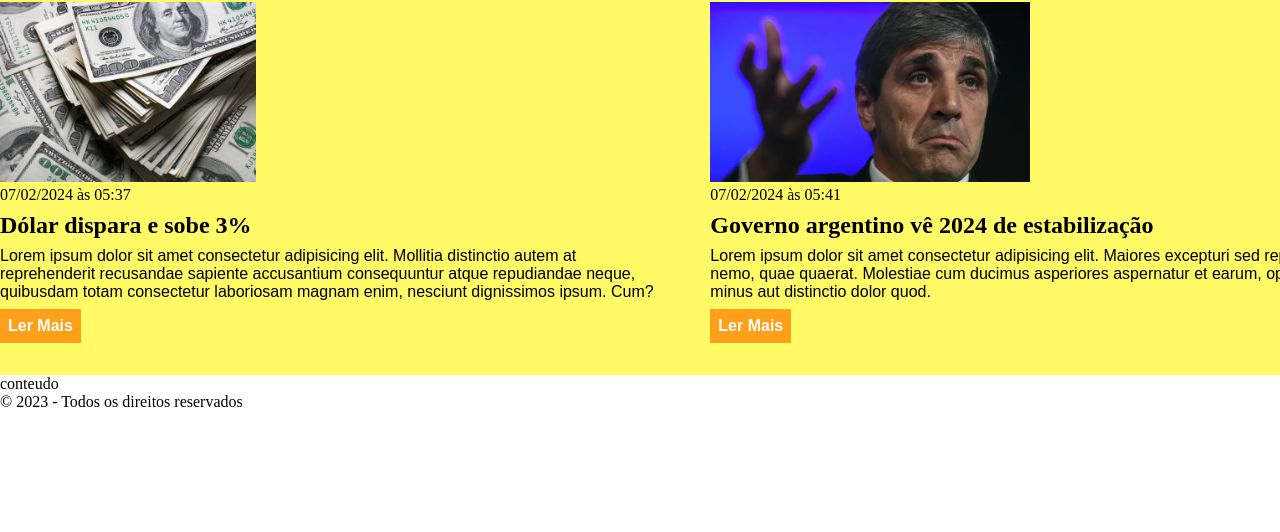
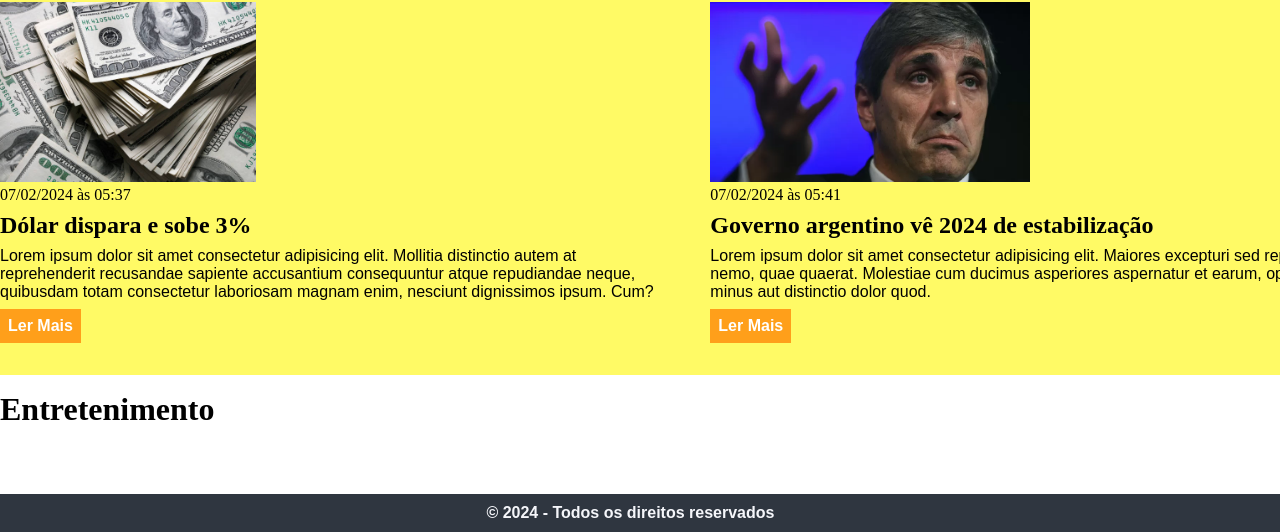
Before and after one commit to reisgabb/curso_ebac_frontend, a plain HTML site: page containers.html in a window 1280 px wide. Shown: the part 578-1110 px from the top of the page. Before the commit the page ends 989 px from the top, so only its background shows below. Drawn offline with Linux system fonts and the light colour scheme.

Commit message:
remove imgs

```diff
--- a/containers.html
+++ b/containers.html
@@ -80,12 +80,24 @@
                             </div>
                         </div>
                     </section>
+                    <section id="Entretenimento">
+                        <div class="container">
+                            <h2>Entretenimento</h2>
+                            <div class="articles">
+                                <article>
+                                    <img src="">
+                                </article>
+                            </div>
+                        </div>
+                    </section>
     </main>
     <aside>
         conteudo
     </aside>
     <footer>
-        &copy; 2023 - Todos os direitos reservados
+        <div class="container">
+            &copy; 2024 - Todos os direitos reservados
+        </div>
     </footer>
 </body>
 </html>
--- a/main.css
+++ b/main.css
@@ -14,6 +14,20 @@ header .container {
 body > header {
     background-color: #2f3640;
     color: #f5f6fa;
+}
+
+body > footer {
+    background-color: #2f3640;
+    color: #f5f6fa;
+    font-family: Arial, Helvetica, sans-serif;
+    font-weight: 600;
+}
+
+footer .container {
+    display:flex;
+    padding: 10px 0;
+    padding-left: 38%;
+    align-items: center;
 }
 
 header li{
@@ -104,3 +118,7 @@ section h2 {
 #Economia .articles article a {
     background-color: #ff9f1a;
 }
+
+aside {
+    display: none;
+}
```
Also changed, not shown: midias/2e368e8efe37e332aba5c8a7c3f2f2a3.jpg (deleted), midias/3bc5d57d-f93d-4789-9e35-b032cd8293fe.jpg (deleted), midias/40f9b7a6-a4f6-4067-9a82-7b8eb72439de.jpg (deleted), midias/421089264_763732658500221_7538497252152774231_n.jpg (deleted), midias/5c95ddcc-eb24-4a1f-8dd1-c40c55860be5.jpg (deleted), midias/7273e6d3-8c1d-470f-b4b5-6ceec9efd35d.jpg (deleted), midias/bad01c17-1a6d-4527-a000-cbdf0c3ecd7c.jpg (deleted), midias/daacec1e-7bd0-460d-b80d-a30d61ba62f6.jpg (deleted), midias/e44011b8-cce6-4957-812d-5d09c1927579.jpg (deleted), midias/festa-do-trabalhador-em-pien-ja-tem-artistas-confirmados-64314.jpg (added).
